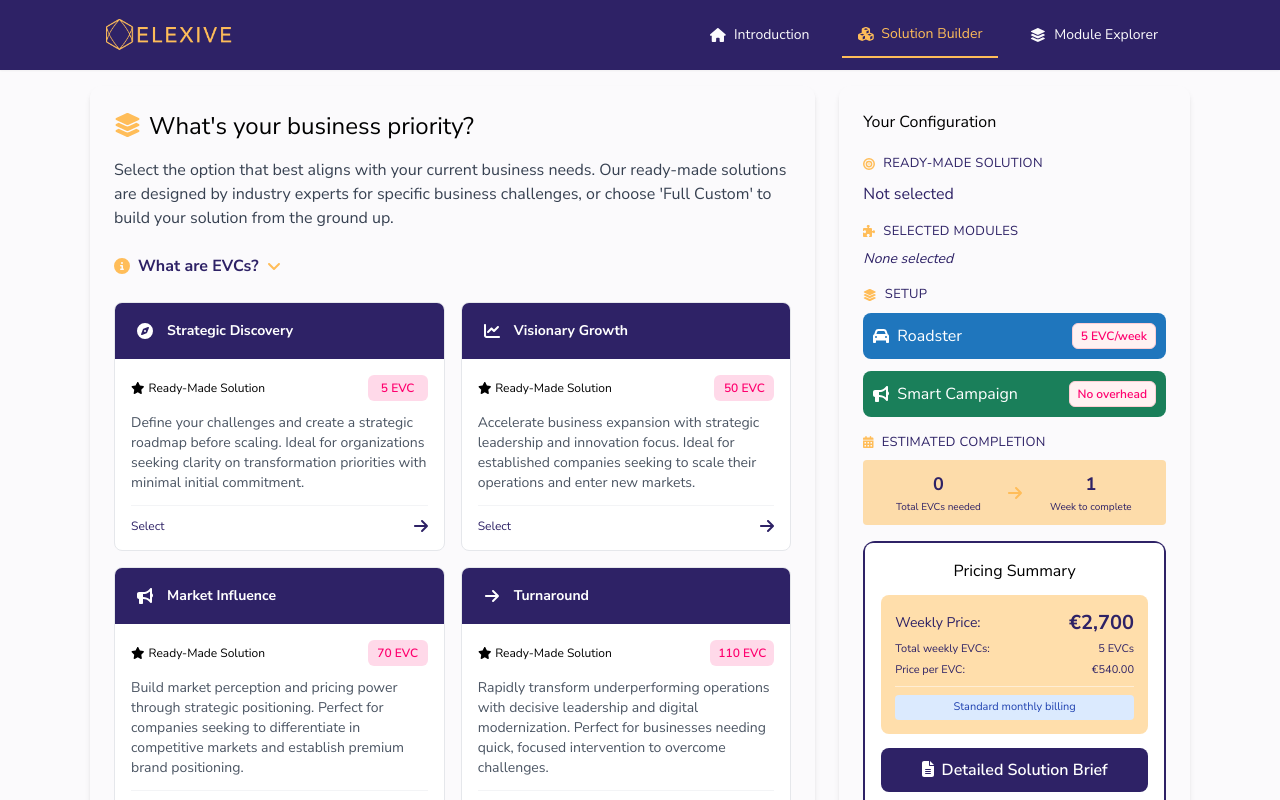
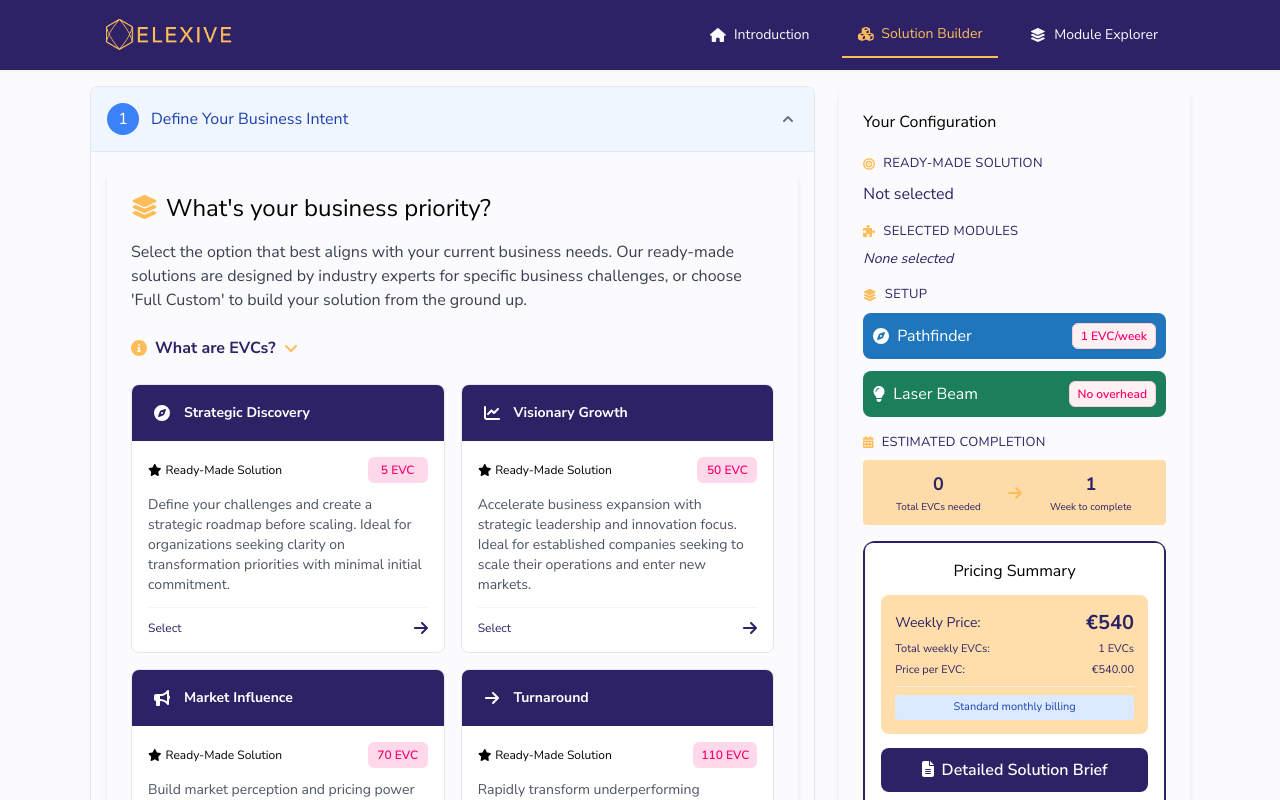
Before and after one commit to elexive-com/elexive-calc, a React (Create React App) app: page / in a window 1280 px wide. Both pictures are taken after a click on the button "Solution Builder". Shown: the top 800 px of the page. Built offline with nearby package versions, Linux system fonts and the light colour scheme; what @react-pdf/renderer would draw is missing.

Commit message:
implemented collapsible logic

```diff
--- a/src/CalculatorApp.jsx
+++ b/src/CalculatorApp.jsx
@@ -1,4 +1,4 @@
-import React, { useState, useEffect } from 'react';
+import React, { useState, useEffect, useRef } from 'react';
 import useCalculator from './hooks/useCalculator';
 import CalculatorIntroduction from './components/CalculatorIntroduction';
 import OnboardingQuiz from './components/OnboardingQuiz';
@@ -15,6 +15,23 @@ const CalculatorApp = () => {
   const calculator = useCalculator();
   const { activeTab, setActiveTab } = useTabContext();
   const [isEvcModalOpen, setIsEvcModalOpen] = useState(false);
+  const [activeStep, setActiveStep] = useState(1); // Track current step
+  const [expandedSteps, setExpandedSteps] = useState({
+    1: true, // First step is expanded by default
+    2: false,
+    3: false,
+    4: false,
+    5: false
+  });
+
+  // Refs for scrolling to steps
+  const stepRefs = {
+    1: useRef(null),
+    2: useRef(null),
+    3: useRef(null),
+    4: useRef(null),
+    5: useRef(null)
+  };
 
   const handleGetStarted = () => {
     setActiveTab('calculator');
@@ -37,6 +54,178 @@ const CalculatorApp = () => {
     };
   }, []);
 
+  // Initialize calculator to reset state only on first load - using a ref to track initialization
+  const isInitialMount = useRef(true);
+  useEffect(() => {
+    // Only reset on initial mount
+    if (isInitialMount.current) {
+      isInitialMount.current = false;
+      if (!calculator.intent) {
+        calculator.resetCalculator();
+      }
+    }
+  }, [calculator]); // Add calculator as dependency to fix ESLint warning
+
+  // Effect to expand the active step when activeStep changes
+  useEffect(() => {
+    if (activeStep > 0) {
+      setExpandedSteps(prev => ({
+        ...prev,
+        [activeStep]: true
+      }));
+    }
+  }, [activeStep]); // Only depend on activeStep
+
+  // Effect to detect when presets are applied and ensure only the first step remains expanded
+  // Using useRef to prevent infinite loops
+  const prevIntent = useRef(calculator.intent);
+  useEffect(() => {
+    // Only run when intent actually changes to avoid infinite loops
+    if (prevIntent.current !== calculator.intent) {
+      prevIntent.current = calculator.intent;
+
+      // Check if a preset has been selected (intent is set)
+      if (calculator.intent && calculator.intent !== 'Full Custom') {
+        console.log("Preset detected, collapsing all steps except the first one");
+
+        // Keep only the first step expanded when a preset is selected
+        setExpandedSteps({
+          1: true,  // Keep first step (intent/preset selection) expanded
+          2: false, // Collapse delivery speed
+          3: false, // Collapse resource strategy
+          4: false, // Collapse modules
+          5: false  // Collapse parameters
+        });
+      }
+    }
+  }, [calculator.intent]); // Only depend on intent
+
+  // Function to toggle a step's expanded state
+  const toggleStep = (stepNumber) => {
+    const newExpandedSteps = {...expandedSteps};
+    newExpandedSteps[stepNumber] = !expandedSteps[stepNumber];
+    setExpandedSteps(newExpandedSteps);
+
+    // If expanding the step, scroll to it
+    if (!expandedSteps[stepNumber] && stepRefs[stepNumber]?.current) {
+      setTimeout(() => {
+        const headerRect = stepRefs[stepNumber].current.getBoundingClientRect();
+        const scrollTop = window.pageYOffset || document.documentElement.scrollTop;
+        const absoluteTop = headerRect.top + scrollTop;
+        const topOffset = 20; // Adjust this value as needed
+
+        window.scrollTo({
+          top: absoluteTop - topOffset,
+          behavior: 'smooth'
+        });
+      }, 150);
+    }
+
+    // If we're expanding a step and it's the current active step,
+    // automatically move to the next step in the sequence
+    if (!expandedSteps[stepNumber] && stepNumber === activeStep) {
+      setActiveStep(stepNumber + 1);
+    }
+  };
+
+  // Function to check if a step is complete
+  const isStepComplete = (stepNumber) => {
+    switch(stepNumber) {
+      case 1:
+        return calculator.intent !== '';
+      case 2:
+        return calculator.productionCapacity > 0;
+      case 3:
+        return calculator.resourceAllocation !== '';
+      case 4:
+        return calculator.selectedModules.length > 0;
+      case 5:
+        return calculator.paymentOption !== '';
+      default:
+        return false;
+    }
+  };
+
+  // Reset handler with expanded state management
+  const handleResetCalculator = () => {
+    calculator.resetCalculator();
+    setActiveStep(1);
+    setExpandedSteps({
+      1: true,
+      2: false,
+      3: false,
+      4: false,
+      5: false
+    });
+  };
+
+  // Helper function to render a collapsible step
+  const renderStep = (stepNumber, title, children) => {
+    const isExpanded = expandedSteps[stepNumber];
+    const isComplete = isStepComplete(stepNumber);
+    const isActive = activeStep === stepNumber;
+
+    return (
+      <div
+        className="mb-6 border border-gray-200 rounded-lg shadow-sm overflow-hidden"
+        id={`step-container-${stepNumber}`}
+      >
+        {/* Header */}
+        <div
+          ref={stepRefs[stepNumber]}
+          className={`flex items-center justify-between p-4 cursor-pointer ${
+            isExpanded
+              ? 'bg-blue-50 border-b border-blue-100'
+              : 'bg-gray-50 border-b border-gray-100'
+          }`}
+          onClick={() => toggleStep(stepNumber)}
+        >
+          <div className="flex items-center">
+            {/* Step Number or Check Mark */}
+            <div className={`flex items-center justify-center w-8 h-8 rounded-full mr-3 ${
+              isComplete
+                ? 'bg-green-500 text-white'
+                : isActive
+                  ? 'bg-blue-500 text-white'
+                  : 'bg-gray-300 text-gray-700'
+            }`}>
+              {isComplete ? (
+                <svg xmlns="http://www.w3.org/2000/svg" className="h-5 w-5" viewBox="0 0 20 20" fill="currentColor">
+                  <path fillRule="evenodd" d="M16.707 5.293a1 1 0 010 1.414l-8 8a1 1 0 01-1.414 0l-4-4a1 1 0 011.414-1.414L8 12.586l7.293-7.293a1 1 0 011.414 0z" clipRule="evenodd" />
+                </svg>
+              ) : (
+                stepNumber
+              )}
+            </div>
+
+            {/* Title */}
+            <h3 className={`font-medium ${
+              isComplete
+                ? 'text-green-800'
+                : isActive
+                  ? 'text-blue-800'
+                  : 'text-gray-700'
+            }`}>
+              {title}
+            </h3>
+          </div>
+
+          {/* Expand/Collapse Icon */}
+          <div className={`transform transition-transform ${isExpanded ? 'rotate-180' : ''}`}>
+            <svg xmlns="http://www.w3.org/2000/svg" className="h-5 w-5 text-gray-500" viewBox="0 0 20 20" fill="currentColor">
+              <path fillRule="evenodd" d="M5.293 7.293a1 1 0 011.414 0L10 10.586l3.293-3.293a1 1 0 111.414 1.414l-4 4a1 1 0 01-1.414 0l-4-4a 1 1 0 010-1.414z" clipRule="evenodd" />
+            </svg>
+          </div>
+        </div>
+
+        {/* Content */}
+        <div style={{ display: isExpanded ? 'block' : 'none' }} className="p-4">
+          {children}
+        </div>
+      </div>
+    );
+  };
+
   return (
     <div className="w-full mx-0 px-0 py-0 elx-main-content">
       {activeTab === 'introduction' ? (
@@ -45,31 +234,46 @@ const CalculatorApp = () => {
         <>
           {activeTab === 'calculator' ? (
             <div className="grid grid-cols-1 lg:grid-cols-3 gap-2 sm:gap-6">
-              {/* Left Column - Onboarding Quiz, Module Selector, and all other components */}
+              {/* Left Column - Sequential Steps with Collapsible Sections */}
               <div className="lg:col-span-2">
                 {/* Step 1: Business Intent */}
+                {renderStep(
+                  1,
+                  "Define Your Business Intent",
                   <OnboardingQuiz
                     intent={calculator.intent}
                     handleIntentSelect={calculator.handleIntentSelect}
-                  resetCalculator={calculator.resetCalculator}
+                    resetCalculator={handleResetCalculator}
                     openEvcExplainer={openEvcExplainer}
                   />
+                )}
 
                 {/* Step 2: Delivery Speed */}
+                {renderStep(
+                  2,
+                  "Select Your Delivery Speed",
                   <ProductionCapacitySelector
                     productionCapacity={calculator.productionCapacity}
                     setProductionCapacity={calculator.setProductionCapacity}
                     recommendedCapacity={calculator.recommendedCapacity}
                   />
+                )}
 
                 {/* Step 3: Resource Strategy */}
+                {renderStep(
+                  3,
+                  "Optimize Your Resource Strategy",
                   <ResourceAllocationSelector
                     resourceAllocation={calculator.resourceAllocation}
                     setResourceAllocation={calculator.setResourceAllocation}
                     productionCapacity={calculator.productionCapacity}
                   />
+                )}
 
                 {/* Step 4: Module Selection */}
+                {renderStep(
+                  4,
+                  "Select Your Transformation Modules",
                   <ModuleSelector
                     modules={calculator.modules}
                     selectedModules={calculator.selectedModules}
@@ -79,8 +283,12 @@ const CalculatorApp = () => {
                     selectedVariants={calculator.selectedVariants}
                     setSelectedVariants={calculator.setSelectedVariants}
                   />
+                )}
 
                 {/* Step 5: Payment & Parameters */}
+                {renderStep(
+                  5,
+                  "Configure Your Service Parameters",
                   <ServiceParameters
                     serviceParameters={calculator.serviceParameters}
                     paymentOption={calculator.paymentOption}
@@ -89,12 +297,14 @@ const CalculatorApp = () => {
                     updateParameter={calculator.updateParameter}
                     productionCapacity={calculator.productionCapacity}
                   />
+                )}
               </div>
 
               {/* Right Column - Summary Sidebar */}
               <div className="lg:block">
                 <SummarySidebar
                   calculator={calculator}
+                  currentStep={activeStep}
                 />
               </div>
             </div>
--- a/src/components/OnboardingQuiz.jsx
+++ b/src/components/OnboardingQuiz.jsx
@@ -29,17 +29,11 @@ const OnboardingQuiz = ({ intent, handleIntentSelect, resetCalculator, openEvcEx
     return "";
   };
 
-  // Enhanced intent selection handler that resets calculator when "Full Custom" is selected
+  // Enhanced intent selection handler that handles reset
   const handleOptionSelect = (intentName) => {
-    if (intentName === "Full Custom") {
-      // Reset all values to default when Full Custom is selected
-      resetCalculator();
-      // Still need to set the intent to "Full Custom"
-      handleIntentSelect(intentName);
-    } else {
-      // For other options, just call the normal intent selection handler
-      handleIntentSelect(intentName);
-    }
+    // Let the main handleIntentSelect function in useCalculator handle all the logic
+    // It already has code to reset the calculator when Full Custom is selected
+    handleIntentSelect(intentName);
   };
 
   return (
```
Also changed, not shown: src/hooks/useCalculator.js (+15 -12 lines). Lines whose indentation alone changed are shown as unchanged.
